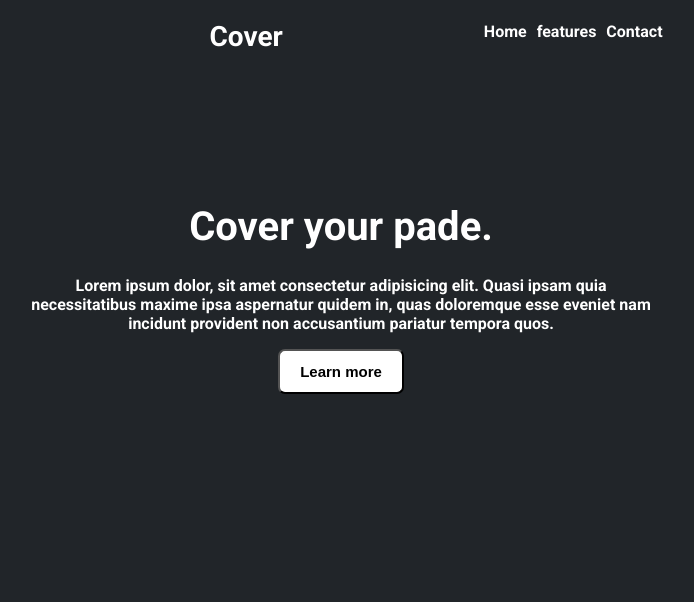
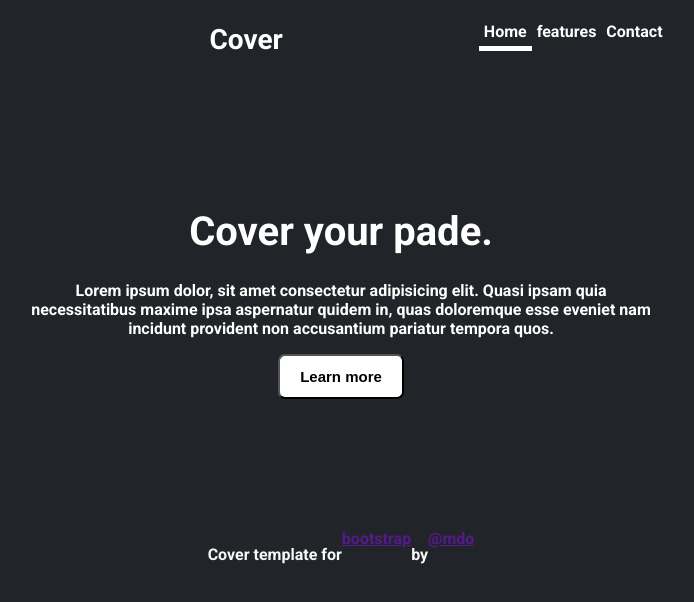
Before and after one commit to Meerim022028/my-third-repo, a plain HTML site: page index.html in a window 1280 px wide. Shown: the whole page, without its empty margins (299-993 px from the left). Drawn offline with Linux system fonts and the light colour scheme.

Commit message:
added footer

```diff
--- a/index.html
+++ b/index.html
@@ -13,9 +13,9 @@
     </header>
     <nav>
         <ul>
-            <li><a href="#">Home</a></li>
-            <li><a href="#">features</a></li>
-            <li><a href="#">Contact</a></li>
+            <li class="example1"><a href="#">Home</a></li>
+            <li class="example2"><a href="#">features</a></li>
+            <li  class="example2"><a href="#">Contact</a></li>
         </ul>
     </nav>
    </section>
@@ -32,5 +32,13 @@
     <button>Learn more</button>
 </header>
 
+
+<footer>
+    <p>Cover template for</p>
+    <a href="">bootstrap</a>
+    <p>by</p>
+    <a href="">@mdo</a>
+</footer>
+
 </body>
 </html>
```
